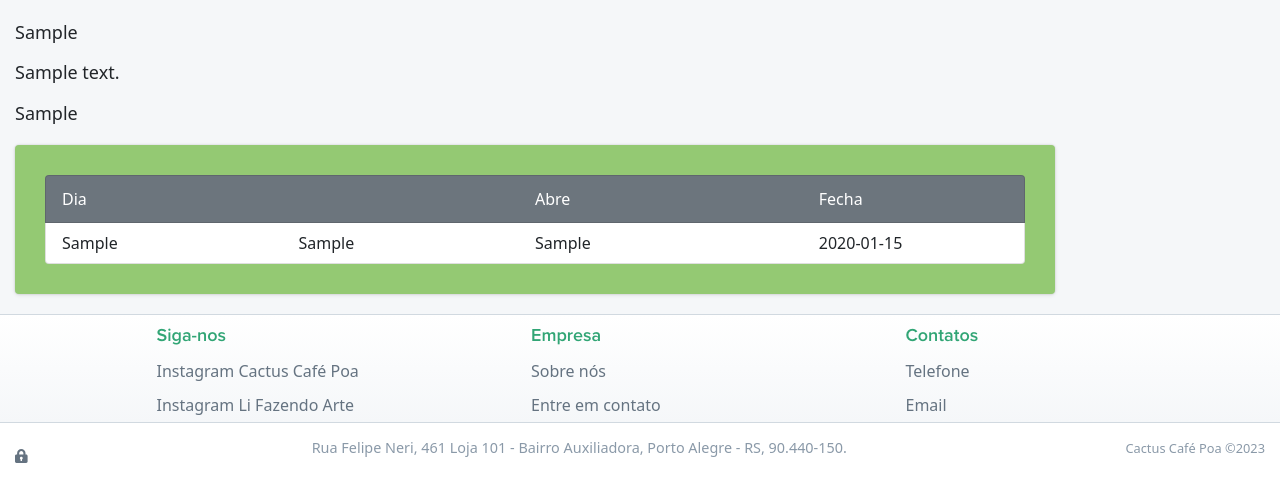
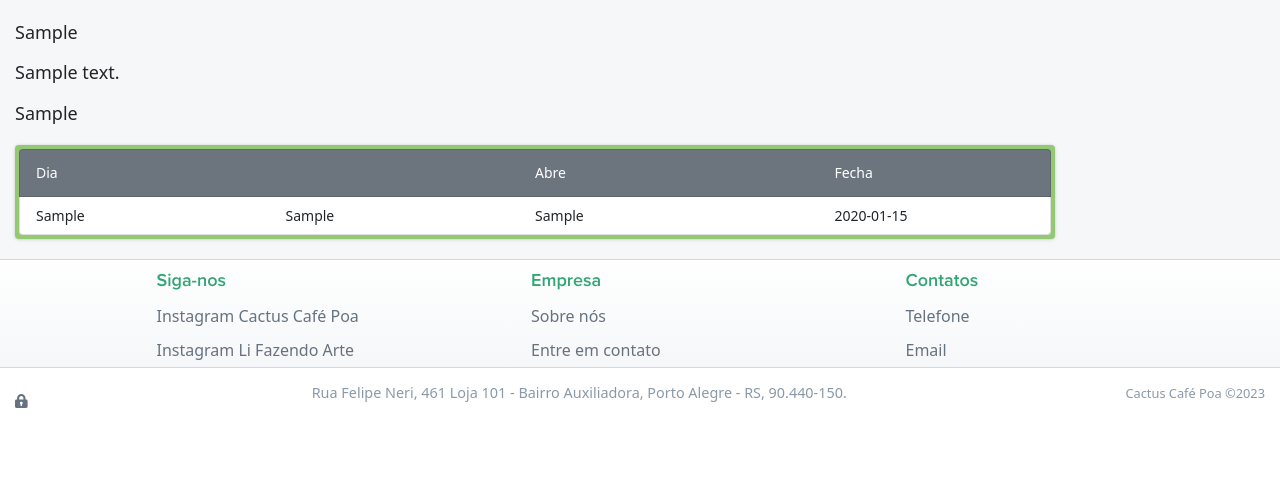
Before and after one commit to cactuscafepoa/cactus, a Laravel app: page /horario in a window 1280 px wide. Shown: the part 170-649 px from the top of the page. Run offline with Laravel 8, Linux system fonts and the light colour scheme; tables that the repository leaves empty hold one stand-in row (values such as "Sample post"); some libraries are stand-ins or nearby versions; some web fonts are replaced.

Commit message:
ajuste página horário

```diff
--- a/resources/views/site/horario/index.blade.php
+++ b/resources/views/site/horario/index.blade.php
@@ -16,8 +16,7 @@
 				<p style="text-align:initial;">{{ $dataset[0]->atendimento_fisico}}</p>
 				<p style="text-align:initial;">{{ $dataset[0]->atendimento_encomendas}}</p>
 				<section class="contact__options" style="grid-template-columns: initial;max-width: 1040px;">
-					<div class="contact__infos">
-
+					<div class="contact__infos" style="padding:4px;font-size:14px;">
 						<ul class="list-group">
 							<li class="list-group-item d-flex justify-content-between align-items-center bg-secondary text-white" style="height:48px;">
 								<span class="d-flex" style='width:15%;'>
```
